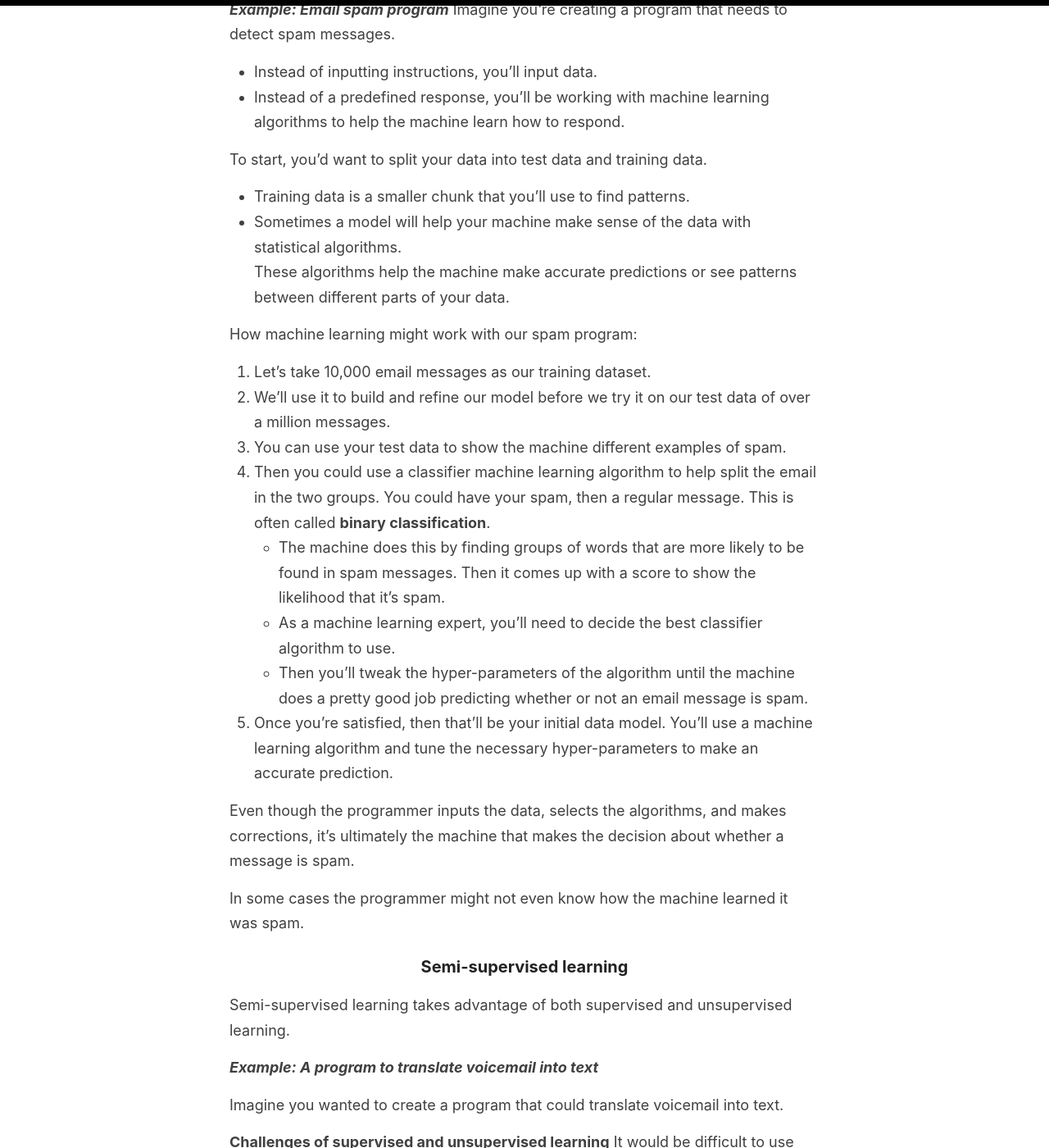
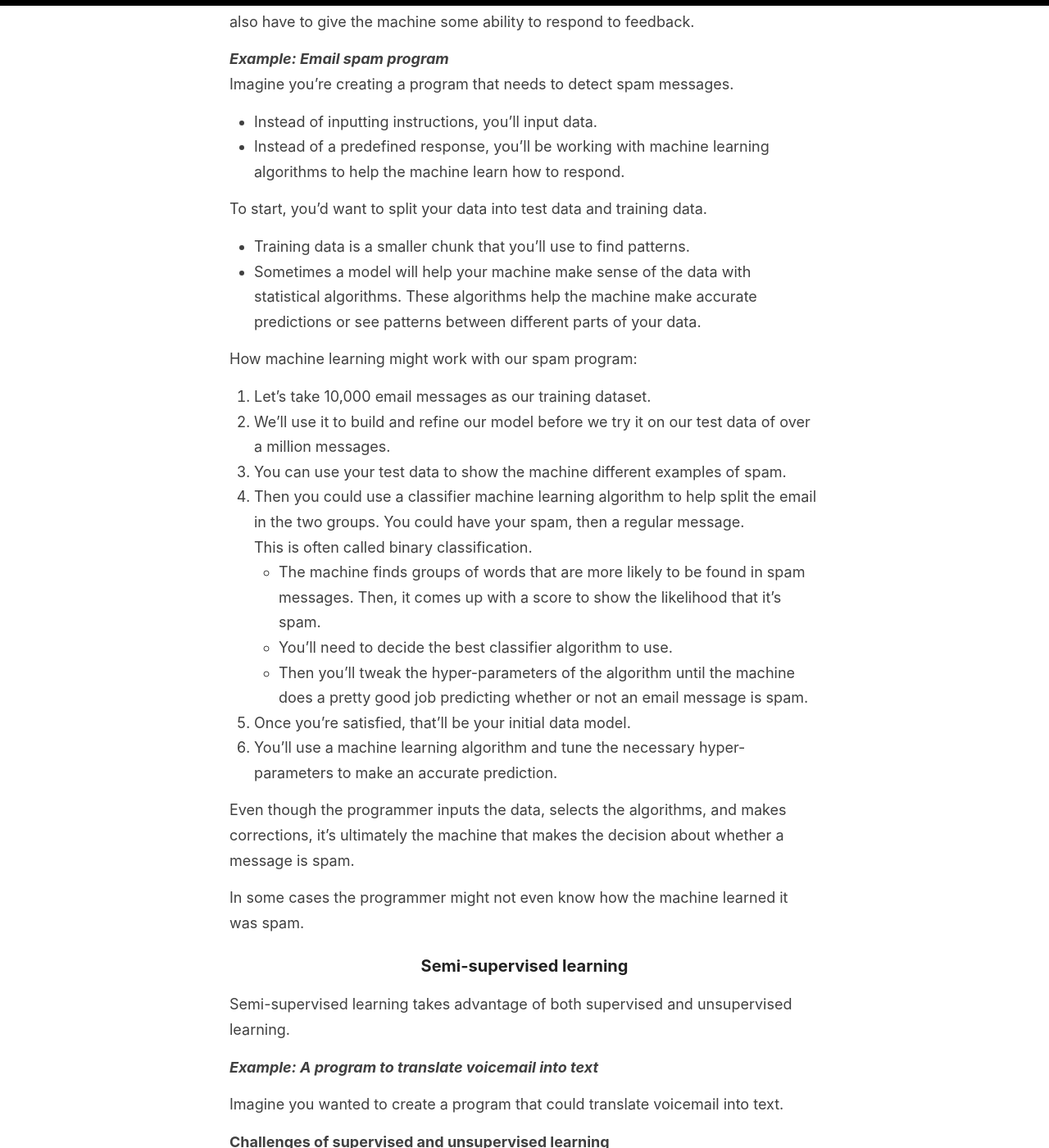
Before and after one commit to liawbeile/liawbeile.github.io, a Jekyll site: the page built from _posts/2021-6-12-june12.md, in a window 1280 px wide and 1400 px high, scrolled down 1284 px. Shown: the whole window at 82% size. Built offline with Jekyll 4.4.1, drawn with Linux system fonts in a browser that asks for light colours; some of the changed text lies outside the part shown.

Commit message:
uploaded post

```diff
--- a/_posts/2021-6-12-june12.md
+++ b/_posts/2021-6-12-june12.md
@@ -38,19 +42,20 @@ Imagine you're creating a program that needs to detect spam messages.
 
 To start, you'd want to split your data into test data and training data.
 - Training data is a smaller chunk that you'll use to find patterns.
-- Sometimes a model will help your machine make sense of the data with statistical algorithms.
-These algorithms help the machine make accurate predictions or see patterns between different parts of your data.
+- Sometimes a model will help your machine make sense of the data with statistical algorithms. These algorithms help the machine make accurate predictions or see patterns between different parts of your data.
 
 How machine learning might work with our spam program:
 
 1. Let's take 10,000 email messages as our training dataset.
 2. We'll use it to build and refine our model before we try it on our test data of over a million messages.
 3. You can use your test data to show the machine different examples of spam.
-4. Then you could use a classifier machine learning algorithm to help split the email in the two groups. You could have your spam, then a regular message. This is often called **binary classification**.
-- The machine does this by finding groups of words that are more likely to be found in spam messages. Then it comes up with a score to show the likelihood that it's spam.
-- As a machine learning expert, you'll need to decide the best classifier algorithm to use.
+4. Then you could use a classifier machine learning algorithm to help split the email in the two groups. You could have your spam, then a regular message.
+This is often called binary classification.
+- The machine finds groups of words that are more likely to be found in spam messages. Then, it comes up with a score to show the likelihood that it's spam.
+- You'll need to decide the best classifier algorithm to use.
 - Then you'll tweak the hyper-parameters of the algorithm until the machine does a pretty good job predicting whether or not an email message is spam.
-5. Once you're satisfied, then that'll be your initial data model. You'll use a machine learning algorithm and tune the necessary hyper-parameters to make an accurate prediction.
+5. Once you're satisfied, that'll be your initial data model.
+6. You'll use a machine learning algorithm and tune the necessary hyper-parameters to make an accurate prediction.
 
 Even though the programmer inputs the data, selects the algorithms, and makes corrections, it's ultimately the machine that makes the decision about whether a message is spam.
 
```
Also changed, not shown: other parts of _posts/2021-6-12-june12.md (+5 -1 lines).
